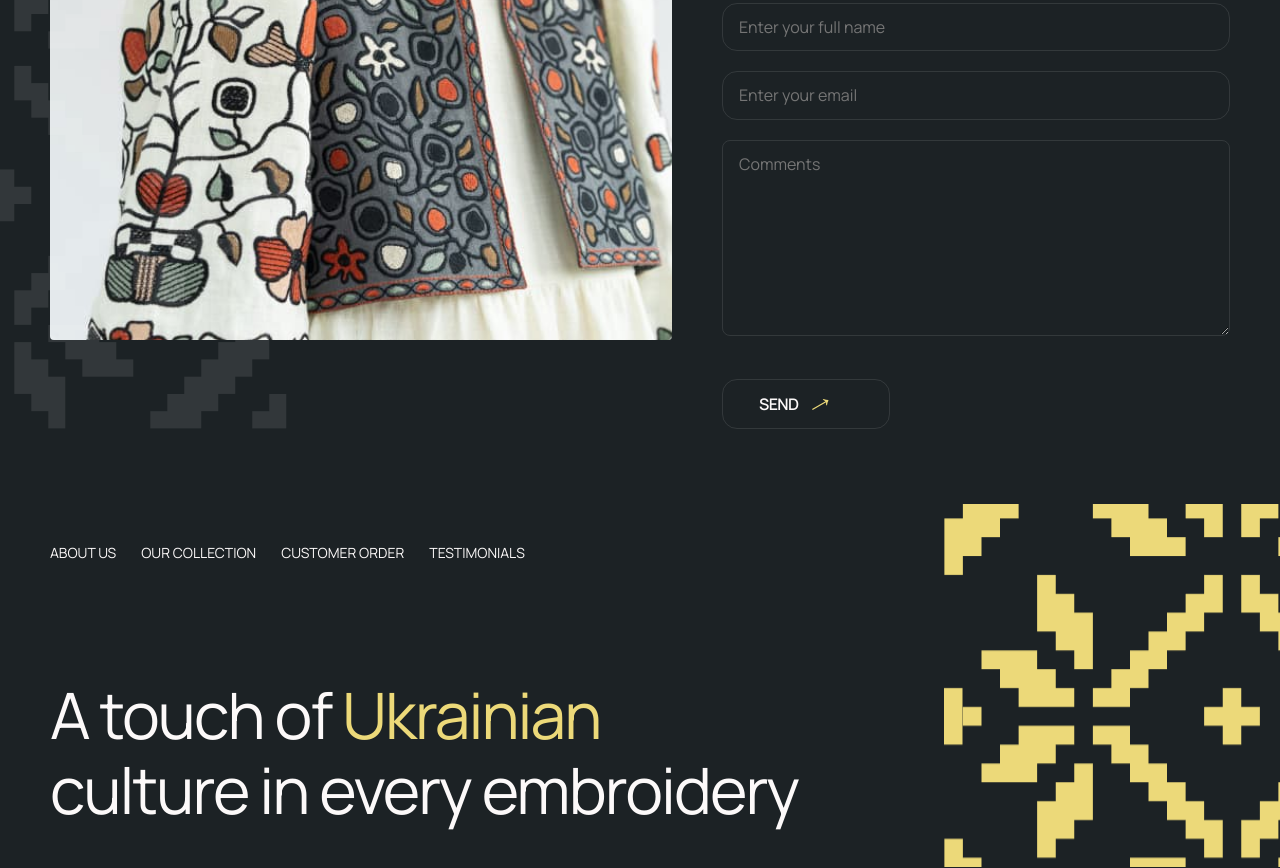
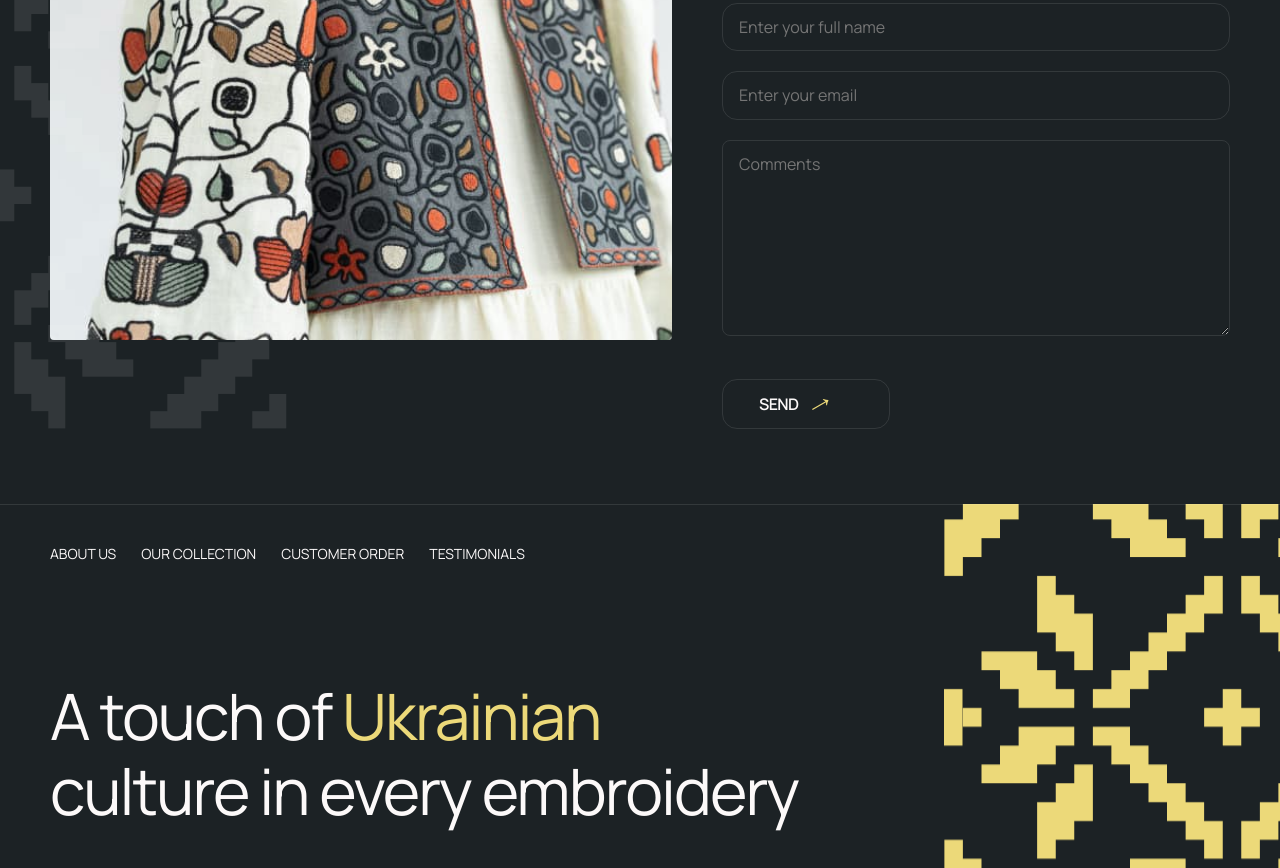
Before and after one commit to anton-goydenko3001/project-group-9, a website built with Vite: page src/index.html in a window 1280 px wide. Shown: the part 3977-4845 px from the top of the page. Built offline with nearby package versions, Linux system fonts and the light colour scheme.

Commit message:
add border in footer

```diff
--- a/src/css/footer.css
+++ b/src/css/footer.css
@@ -1,4 +1,5 @@
 .footer {
+    border-top: 1px solid rgba(252, 249, 249, 0.1);
     padding-top: 40px;
     padding-bottom: 280px;
     background-image: url(/img/ornament/ornament-yellow.png);
```
